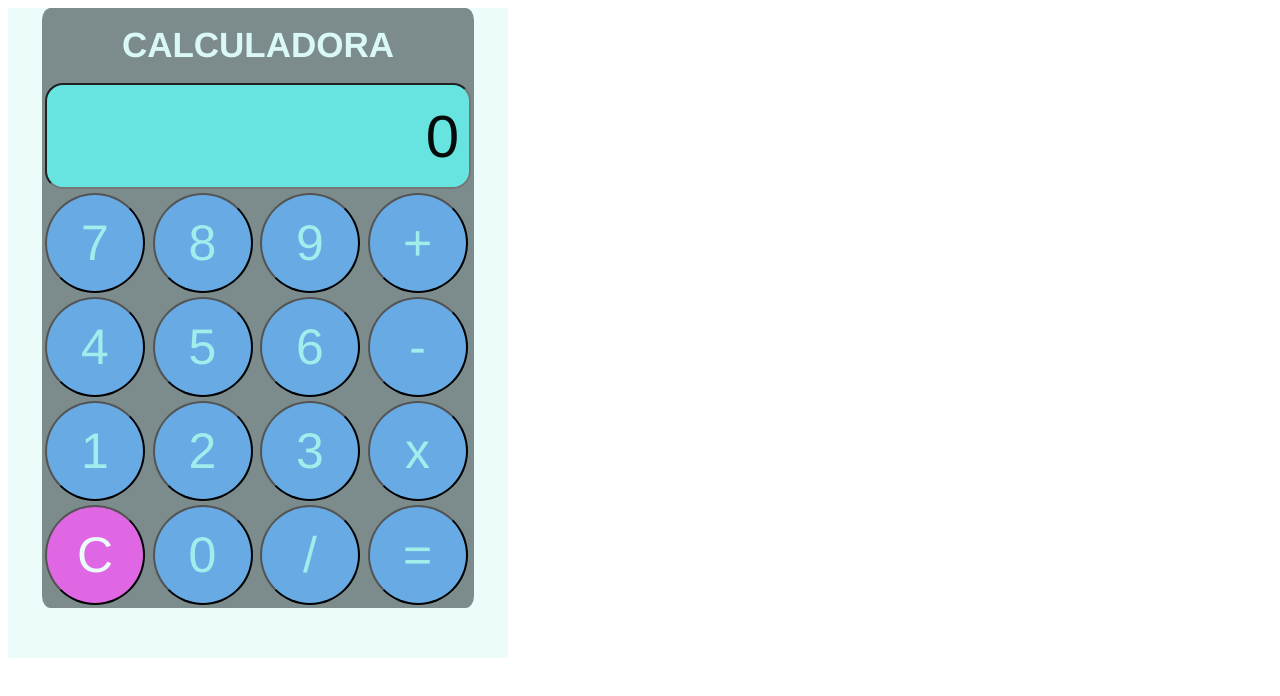
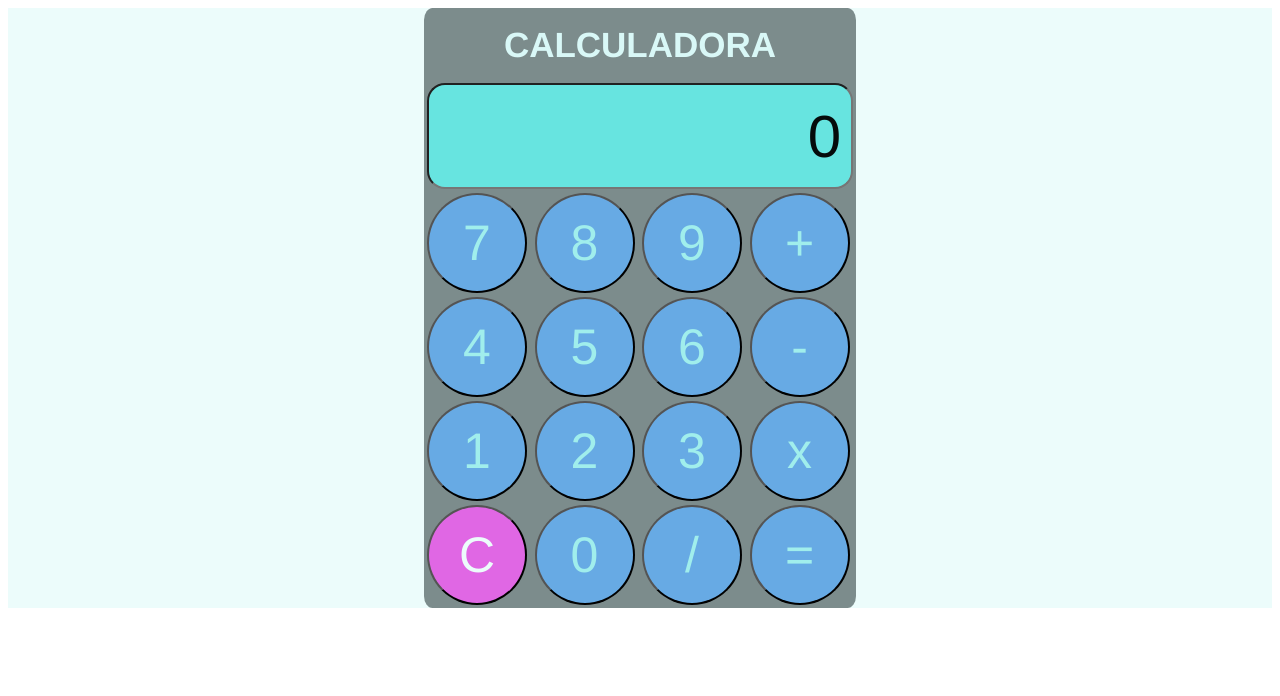
Before and after one commit to Jordi-Garcia-Gallardo/IT-academy---Node.js, a plain HTML site: page Nivell3/index.html in a window 1280 px wide. Drawn offline with Linux system fonts and the light colour scheme.

Commit message:
Add files via upload

```diff
--- a/Nivell3/calculadora.css
+++ b/Nivell3/calculadora.css
@@ -1,4 +1,3 @@
-
 .cajita_valor {           /* para marcar por classes .class */
     color: #000000f3;
     background-color: #67E4E0 ;
@@ -43,10 +42,11 @@
     border-color: black;
     border-radius: 2%;
     margin: auto;
+    justify-content: center;
+    vertical-align: middle;
+    display:table
 }
 
 div {
     background-color:#ECFCFB;
-    width: 500px;
-    height: 650px;
 }
```
